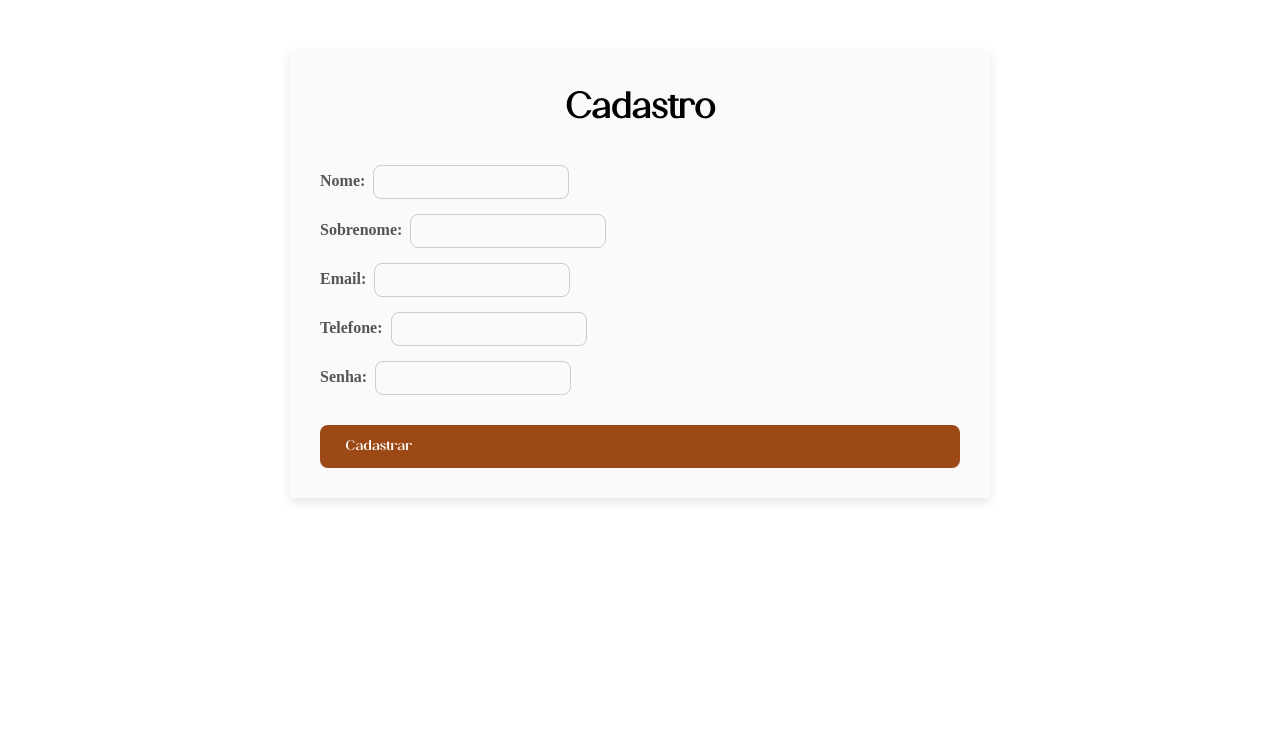
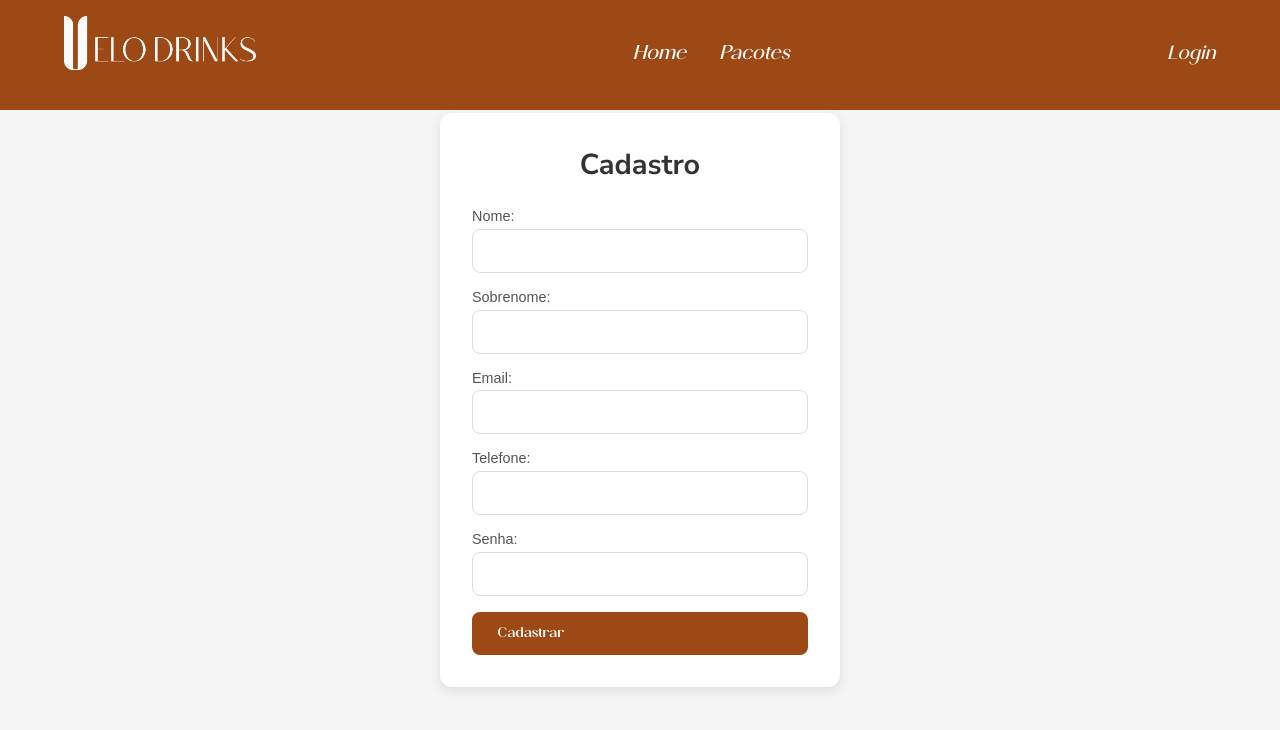
Before and after one commit to Gangue-da-Van-Branca/Frontend-Drinks, a React (Vite) app: page /cadastro in a window 1280 px wide. Shown: the top 730 px of the page. Built offline with nearby package versions, Linux system fonts and the light colour scheme.

Commit message:
refactor: forms do cadastro

```diff
--- /dev/null
+++ b/src/components/HeaderSecundario/HeaderSecundario.css
@@ -0,0 +1,64 @@
+.header-secundario {
+  width: 100%;
+  position: fixed;
+  top: 0;
+  z-index: 1000;
+  color: #fafafa;
+  font-family: 'SedraMedium', sans-serif;
+  padding: 1rem 4rem;
+  display: flex;
+  align-items: center;
+  justify-content: space-between;
+  background-color: var(--orange);
+  font-style: italic;
+  font-size: 1.25rem;
+  transition: background-color 0.5s ease-in;
+}
+
+.header-secundario-container {
+  width: 100%;
+  display: flex;
+  align-items: center;
+  justify-content: space-between;
+}
+
+#logo-img-sec {
+  width: 12rem;
+  height: auto;
+}
+
+.nav-secundaria ul {
+  display: flex;
+  gap: 2rem;
+  list-style: none;
+  margin: 0;
+  padding: 0;
+}
+
+.nav-secundaria a {
+  position: relative;
+  text-decoration: none;
+  color: var(--white);
+  font-weight: 500;
+  transition: color 0.3s;
+}
+
+.nav-secundaria a::after {
+  content: "";
+  position: absolute;
+  left: 0;
+  bottom: 0;
+  height: 2px;
+  width: 0;
+  background-color: currentColor;
+  transition: width 0.3s ease;
+}
+
+.nav-secundaria a:hover::after {
+  width: 100%;
+}
+
+.login-icon a {
+  font-size: 1.2rem;
+  cursor: pointer;
+}
--- /dev/null
+++ b/src/components/HeaderSecundario/HeaderSecundario.jsx
@@ -0,0 +1,31 @@
+import React, { useState } from "react";
+import Login from "../Login/Login";
+import logo from "../../assets/images/logo2.png";
+import { Link } from "react-router-dom";
+import "./HeaderSecundario.css";
+
+const HeaderSecundario = () => {
+  const [buttonPopup, setButtonPopUp] = useState(false);
+
+  return (
+    <header className="header-secundario">
+      <div className="header-secundario-container">
+        <div className="logo">
+          <img src={logo} id="logo-img-sec" alt="Logo" />
+        </div>
+        <nav className="nav-secundaria">
+          <ul>
+            <li><Link to="/">Home</Link></li>
+            <li><Link to="/pacotes">Pacotes</Link></li>
+          </ul>
+        </nav>
+        <div className="login-icon">
+          <a onClick={() => setButtonPopUp(true)} className="Login">Login</a>
+          <Login trigger={buttonPopup} setTrigger={setButtonPopUp} />
+        </div>
+      </div>
+    </header>
+  );
+};
+
+export default HeaderSecundario;
--- a/src/pages/Cadastro/Cadastro.css
+++ b/src/pages/Cadastro/Cadastro.css
@@ -1,49 +1,63 @@
+.cadastro-page {
+  display: flex;
+  justify-content: center;
+  align-items: center;
+  height: 100vh;
+  background-color: #f5f5f5;
+}
+
 .cadastro-container {
-  max-width: 700px;
-  margin: 50px auto;
-  padding: 30px;
-  background-color: #fafafa;
-  box-shadow: 0 4px 10px rgba(0,0,0,0.1);
+  width: 100%;
+  max-width: 400px;
+  padding: 2rem;
+  background-color: #ffffff;
+  border-radius: 12px;
+  box-shadow: 0 4px 12px rgba(0, 0, 0, 0.1);
+  font-family: 'Arial', sans-serif;
 }
 
 .cadastro-container h2 {
+  margin-bottom: 1.5rem;
+  font-size: 1.8rem;
+  color: #333;
   text-align: center;
-  margin-bottom: 20px;
-  color: black;
-  font-family: "SedraRegular";
-  font-size: 36px;
-}
-
-.cadastro-form {
-  display: flex;
-  flex-direction: column;
 }
 
 .cadastro-form label {
-  margin-bottom: 10px;
-  font-weight: bold;
+  display: block;
+  margin-bottom: 1rem;
   color: #555;
+  font-size: 0.9rem;
 }
 
 .cadastro-form input {
-  padding: 8px auto;
-  border: 1px solid #ccc;
+  width: 100%;
+  padding: 0.75rem 1rem;
+  margin-top: 0.3rem;
+  border: 1px solid #ddd;
   border-radius: 8px;
-  margin-top: 5px;
-  margin-left: 8px;
+  font-size: 1rem;
+  transition: border-color 0.3s;
+}
+
+.cadastro-form input:focus {
+  border-color: #ff6600; /* Cor destaque */
+  outline: none;
 }
 
 .cadastro-form button {
-  margin-top: 20px;
-  padding: 10px 0;
-  color: white;
+  width: 100%;
+  padding: 0.75rem 1rem;
+  margin-top: 1rem;
   border: none;
   border-radius: 8px;
+  background-color: #ff6600;
+  color: white;
+  font-size: 1rem;
   cursor: pointer;
-  font-weight: bold;
-  transition: background-color 0.3s ease;
+  transition: background-color 0.3s;
 }
 
 .cadastro-form button:hover {
-  background-color: var(--eggshell);
+  background-color: #e65c00;
 }
--- a/src/pages/Cadastro/Cadastro.jsx
+++ b/src/pages/Cadastro/Cadastro.jsx
@@ -1,5 +1,6 @@
 import React, { useState } from "react";
 //import { useNavigate } from "react-router-dom";
+import HeaderSecundario from "../../components/HeaderSecundario/HeaderSecundario";
 import "./Cadastro.css";
 
 const Cadastro = () => {
@@ -45,6 +46,9 @@ const Cadastro = () => {
   };*/
 
   return (
+    <>
+    <HeaderSecundario />
+    <div className="cadastro-page">
     <div className="cadastro-container">
       <h2>Cadastro</h2>
       <form /*onSubmit={handleSubmit}*/ className="cadastro-form">
@@ -101,6 +105,8 @@ const Cadastro = () => {
         <button type="submit">Cadastrar</button>
       </form>
     </div>
+    </div>
+    </>
   );
 };
 
```
